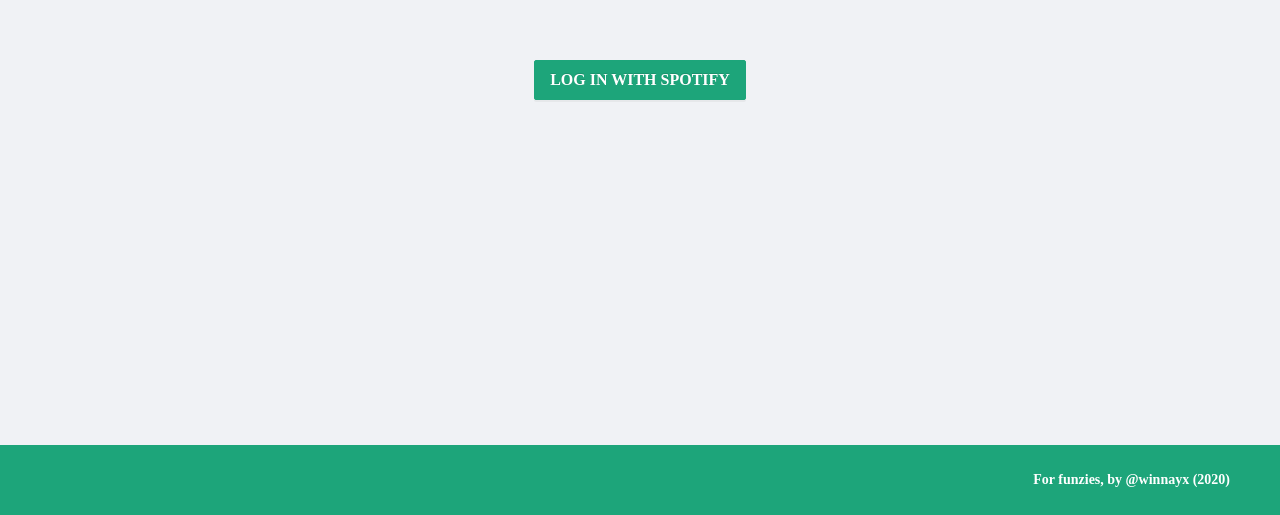
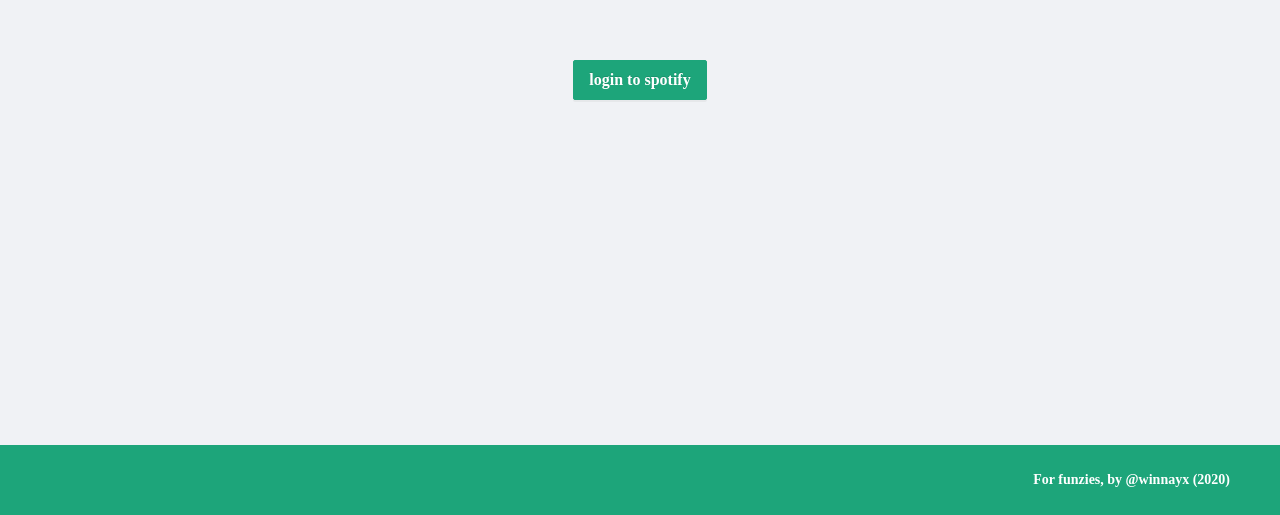
Before and after one commit to winnsterx/artxspot, a React (Create React App) app in the folder client/: page / in a window 1280 px wide. Shown: the part 285-800 px from the top of the page. Built offline with nearby package versions, Linux system fonts and the light colour scheme; no server answers; what spotify-web-api-js would draw is missing.

Commit message:
Trying to add 'another playlist' button, but added another art. Infra change using react-router

```diff
--- a/client/src/App.js
+++ b/client/src/App.js
@@ -1,22 +1,21 @@
 import React, { useState, useEffect } from "react";
 import { BrowserRouter as Router, Switch, Route } from "react-router-dom";
-import { Button, Layout, Row, Col } from "antd";
-import { spotifyClientId, redirectUri } from "./config";
 
 import "./App.less";
 
 // Lightweight wrapper for Spotify Web API, see
 // https://github.com/JMPerez/spotify-web-api-js/blob/master/src/spotify-web-api.js
 
+import Login from "./components/Login";
 import Playlists from "./components/Playlists";
+import Generator from "./components/Generator";
 
 // Declaring variables after importing everything
-const { Footer, Content } = Layout;
-
 // The ReactDOM is rendering <App/> in index.js
 
 function App() {
   const [token, setToken] = useState("");
+  const [tracks, setTracks] = useState([]);
 
   useEffect(() => {
     if (token === "" && window.location.hash !== "") {
@@ -30,73 +29,25 @@
           }
           return initial;
         }, {});
-
       setToken(hash.access_token);
     }
-    console.log(
-      "Token acquired correctly: ",
-      token,
-      " and window location: ",
-      window.location.hash
-    );
   }, [token]);
-
-  function requestAccess() {
-    console.log("Authorize request received.");
-    console.log("Window href: ", window.location.href);
-    window.location.href =
-      "https://accounts.spotify.com/authorize?client_id=" +
-      spotifyClientId +
-      "&scope=playlist-read-private%20playlist-read-collaborative%20playlist-modify-public%20user-read-recently-played%20playlist-modify-private%20ugc-image-upload%20user-follow-modify%20user-follow-read%20user-library-read%20user-library-modify%20user-read-private%20user-read-email%20user-top-read%20user-read-playback-state&response_type=token&redirect_uri=" +
-      redirectUri;
-  }
 
   return (
     <Router>
       <div className="App">
         <Switch>
           <Route path="/callback">
-            <Layout>
-              {console.log("Token inside Route: ", token)}
-              <Playlists token={token} />
-            </Layout>
+            <Playlists token={token} tracks={tracks} setTracks={setTracks} />
           </Route>
-          <Route path="/">
-            {console.log("Routing to homepage")}
-            <Layout>
-              <Content>
-                {/* The style minHeight is necessary to ensure the row takes up the whole page */}
-                <Row
-                  type="flex"
-                  justify="center"
-                  align="middle"
-                  style={{ minHeight: "100%" }}
-                >
-                  <Col>
-                    <Button
-                      type="primary"
-                      style={{
-                        fontWeight: "bold",
-                      }}
-                      size="large"
-                      onClick={requestAccess}
-                    >
-                      LOG IN WITH SPOTIFY
-                    </Button>
-                  </Col>
-                </Row>
-              </Content>
-              <Footer
-                style={{
-                  textAlign: "right",
-                  backgroundColor: "#1DA57A",
-                  fontWeight: "bold",
-                  color: "white",
-                }}
-              >
-                For funzies, by @winnayx (2020)
-              </Footer>
-            </Layout>
+          <Route path="/playlists">
+            <Playlists token={token} tracks={tracks} setTracks={setTracks} />
+          </Route>
+          <Route path="/artwork">
+            <Generator tracks={tracks} />
+          </Route>
+          <Route exact path="/">
+            <Login />
           </Route>
         </Switch>
       </div>
--- a/client/src/components/Artwork.js
+++ b/client/src/components/Artwork.js
@@ -1,5 +1,6 @@
 import React from "react";
-import { Row, Col, Typography } from "antd";
+import { Row, Col, Typography, Button } from "antd";
+import { useHistory } from "react-router-dom";
 
 const { Title } = Typography;
 
@@ -25,6 +26,12 @@
   const description = artwork.description;
   const permalink = artwork._links.permalink.href;
   const thumbnail = artwork._links.thumbnail.href;
+  const history = useHistory();
+
+  function goBack() {
+    console.log("Apparently clicked");
+    history.push("/playlists");
+  }
 
   return (
     <div className="page">
@@ -41,6 +48,17 @@
           <Title level={3}>
             <a href={permalink}>learn more / get more a more HD look lolll</a>
           </Title>
+          <Button
+            type="primary"
+            style={{
+              fontWeight: "bold",
+            }}
+            size="large"
+            onClick={goBack}
+          >
+            another art!
+          </Button>
+          <Button type="primary">another playlist!</Button>
         </Col>
         <Col span={2} />
       </Row>
--- a/client/src/components/Generator.js
+++ b/client/src/components/Generator.js
@@ -1,5 +1,7 @@
 import React, { useState } from "react";
 import { Spin, Typography, Row } from "antd";
+// import Link from "react-router-dom";
+
 import request from "superagent";
 import Artwork from "./Artwork";
 import { artsyClientId, artsyClientSecret, artstSearchUrl } from "../config";
@@ -61,7 +63,9 @@
   return (
     <div className="page">
       {artwork ? (
-        <Artwork artwork={artwork} />
+        <div>
+          <Artwork artwork={artwork} />
+        </div>
       ) : (
         <div className="page">
           <Row justify="center" align="middle" style={{ minHeight: "100%" }}>
--- /dev/null
+++ b/client/src/components/Login.js
@@ -0,0 +1,58 @@
+import React from "react";
+import { Button, Layout, Row, Col } from "antd";
+import { spotifyClientId, redirectUri } from "../config";
+
+const { Footer, Content } = Layout;
+
+function Login() {
+  function requestAccess() {
+    console.log("Authorize request received.");
+    console.log("Window href: ", window.location.href);
+    window.location.href =
+      "https://accounts.spotify.com/authorize?client_id=" +
+      spotifyClientId +
+      "&scope=playlist-read-private%20playlist-read-collaborative%20playlist-modify-public%20user-read-recently-played%20playlist-modify-private%20ugc-image-upload%20user-follow-modify%20user-follow-read%20user-library-read%20user-library-modify%20user-read-private%20user-read-email%20user-top-read%20user-read-playback-state&response_type=token&redirect_uri=" +
+      redirectUri;
+  }
+
+  return (
+    <div className="page">
+      <Layout>
+        <Content>
+          {/* The style minHeight is necessary to ensure the row takes up the whole page */}
+          <Row
+            type="flex"
+            justify="center"
+            align="middle"
+            style={{ minHeight: "100%" }}
+          >
+            <Col>
+              <Button
+                type="primary"
+                style={{
+                  fontWeight: "bold",
+                }}
+                size="large"
+                onClick={requestAccess}
+              >
+                login to spotify
+              </Button>
+            </Col>
+          </Row>
+        </Content>
+        <Footer
+          style={{
+            textAlign: "right",
+            backgroundColor: "#1DA57A",
+            fontWeight: "bold",
+            color: "white",
+          }}
+        >
+          For funzies, by @winnayx (2020)
+        </Footer>
+      </Layout>
+    </div>
+  );
+}
+
+export default Login;
--- a/client/src/components/Playlists.js
+++ b/client/src/components/Playlists.js
@@ -1,15 +1,15 @@
 import React, { useState, useEffect } from "react";
 import { Card, Row, Col } from "antd";
+import { Redirect } from "react-router-dom";
 
 import SpotifyWebApi from "spotify-web-api-js";
-import Generator from "./Generator";
+// import Generator from "./Generator";
 
 const spotifyApi = new SpotifyWebApi();
 const { Meta } = Card;
 
-function Playlists({ token }) {
+function Playlists({ token, tracks, setTracks }) {
   const [playlists, setPlaylists] = useState({});
-  const [tracks, setTracks] = useState([]);
 
   useEffect(() => {
     if (!Object.keys(playlists).length) {
@@ -31,13 +31,16 @@
     try {
       return await spotifyApi.getUserPlaylists();
     } catch (error) {
+      console.log(error);
       return null;
     }
   }
 
   async function selectPlaylist(playlist) {
+    console.log("Select playlist: ", playlist);
     let tracks = await getPlaylistTracks(playlist.id);
     if (tracks) {
+      console.log("tracks: ", tracks);
       setTracks(tracks);
     }
   }
@@ -46,11 +49,13 @@
     try {
       return await spotifyApi.getPlaylistTracks(id);
     } catch (error) {
+      console.log(error);
       return null;
     }
   }
 
   function buildPlaylistsRow(currRow) {
+    console.log("Building playlist row.");
     let arr = [];
     let end = Math.min(currRow * 3 + 3, playlists.length);
     arr.push(<Col span={2} />);
@@ -84,6 +89,7 @@
   }
 
   function buildPlaylists() {
+    console.log("Building playlists again: ", token);
     let arr = [];
     let numPlaylists = playlists.length;
     let numCols = 3;
@@ -96,10 +102,13 @@
 
   return (
     <div className="page">
+      {console.log(tracks)}
       {tracks.length === 0 ? (
+        // clicking a playlist, tracks.length > 0
+        // but window.location.pathname === "/playlist"
         <div>{buildPlaylists()}</div>
       ) : (
-        <Generator tracks={tracks} />
+        <Redirect to="/artwork" />
       )}
     </div>
   );
```
